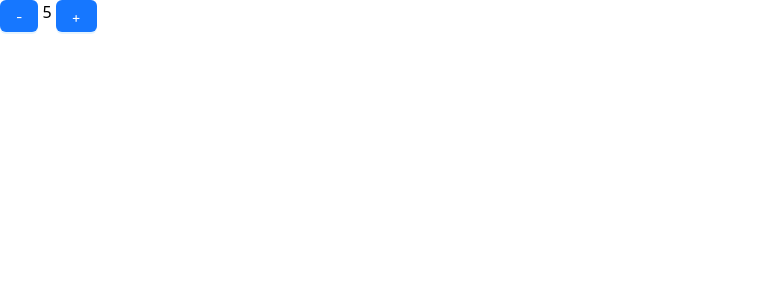
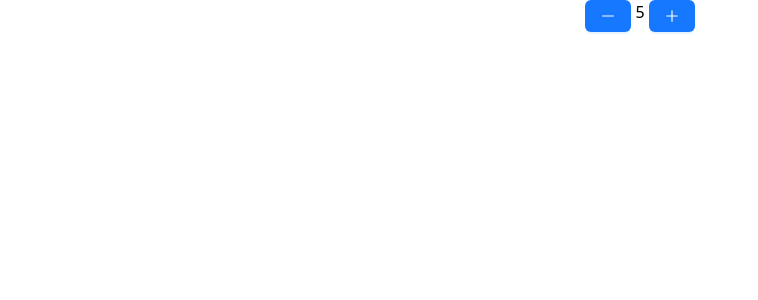
Before and after one commit to Mxmmsv/rest-client-app, a Next.js app: page / in a window 1280 px wide. Shown: the top 300 px of the page, without its empty margins (0-758 px from the left). Built offline with nearby package versions, Linux system fonts and the light colour scheme; what @ant-design/nextjs-registry would draw is missing.

Commit message:
feat: implement antd/icons to button controls state

```diff
--- a/src/app/page.tsx
+++ b/src/app/page.tsx
@@ -1,5 +1,6 @@
 'use client';
 
+import { MinusOutlined, PlusOutlined } from '@ant-design/icons';
 import { Button } from 'antd';
 
 import { useAppDispatch, useAppSelector } from '@/lib/store/hooks';
@@ -10,13 +11,13 @@ export default function Home() {
   const dispatch = useAppDispatch();
 
   return (
-    <div className="align-center flex gap-1">
+    <div className="align-center flex justify-center gap-1">
       <Button type="primary" disabled={value <= 0} onClick={() => dispatch(decrement())}>
-        -
+        <MinusOutlined />
       </Button>
       <span>{value}</span>
       <Button type="primary" disabled={value >= 10} onClick={() => dispatch(increment())}>
-        +
+        <PlusOutlined />
       </Button>
     </div>
   );
```
